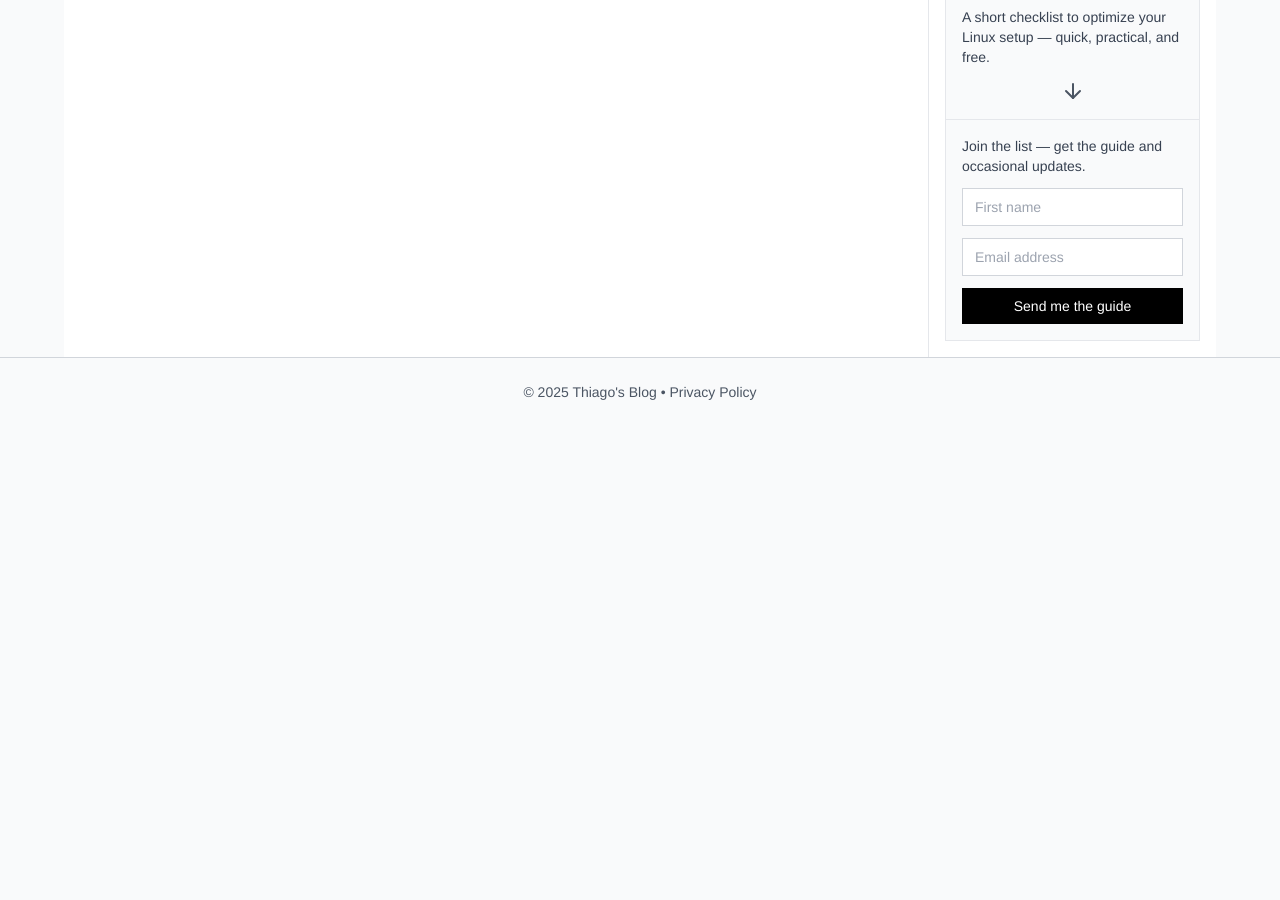
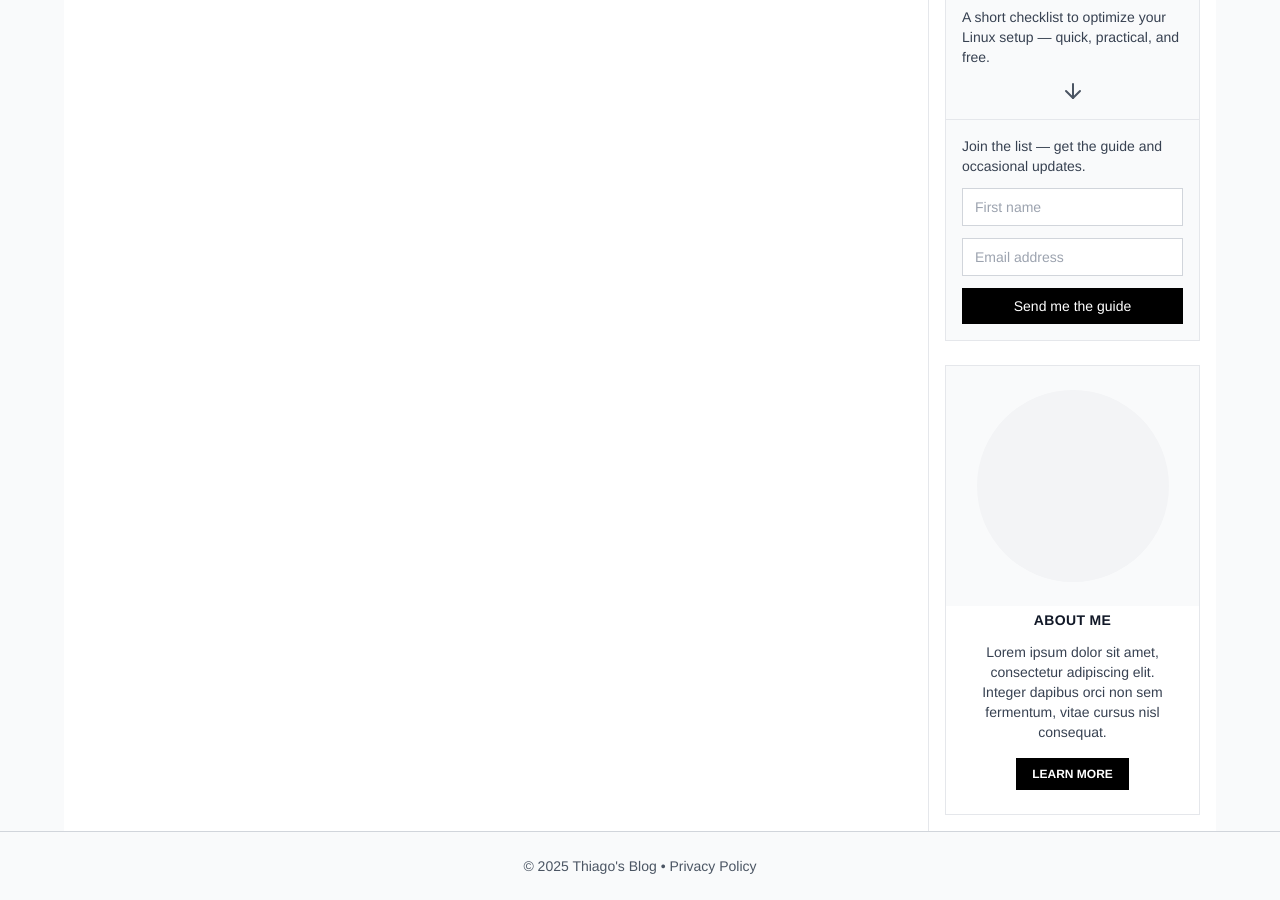
Before and after one commit to tfarina/tfarina.github.io, a Jekyll site: the page built from index.html, in a window 1280 px wide and 900 px high, scrolled down 942 px. Built offline with Jekyll 4.4.1, drawn with Linux system fonts in a browser that asks for light colours; nearby versions of some CDN libraries; the list of posts is cut into pages by our own code; before the commit the page ends 1368 px from its top, so only the background shows below that.

Commit message:
sidebar: add “About Me” box
Introduce a new About Me section in the sidebar featuring:
- Circular author image placeholder
- Section title (“ABOUT ME”)
- Paragraph text for author or project description
- “LEARN MORE” button linking to the About page

The component uses a light gray frame with a white content panel to provide
clear contrast within the sidebar while keeping spacing clean and balanced.

Signed-off-by: Thiago Farina <tfransosi@gmail.com>

```diff
--- a/_includes/sidebar.html
+++ b/_includes/sidebar.html
@@ -126,4 +126,30 @@
       </form>
     </div>
   </div>
+  <!-- About Me Box -->
+  <div class="overflow-hidden mt-6 bg-gray-50 border border-gray-200">
+    <!-- author photo circle placeholder - image area (gray background, centered, with vertical padding) -->
+    <div class="flex justify-center py-6">
+      <div class="w-36 h-36 md:w-48 md:h-48 rounded-full bg-gray-100"></div>
+    </div>
+    <!-- content area (white panel for contrast) -->
+    <div class="bg-white px-6 pb-6">
+      <!-- title -->
+      <h3 class="text-center text-sm font-semibold mt-0 tracking-wide pt-1">
+	ABOUT ME
+      </h3>
+      <!-- paragraph text -->
+      <p class="text-sm text-gray-700 mt-3 mb-4 text-center">
+	Lorem ipsum dolor sit amet, consectetur adipiscing elit. Integer dapibus
+	orci non sem fermentum, vitae cursus nisl consequat.
+      </p>
+      <!-- learn more button -->
+      <div class="text-center">
+	<a href="/about"
+	   class="inline-block bg-black text-white text-xs font-semibold px-4 py-2">
+	  LEARN MORE
+	</a>
+      </div>
+    </div>
+  </div>
 </aside>
```
